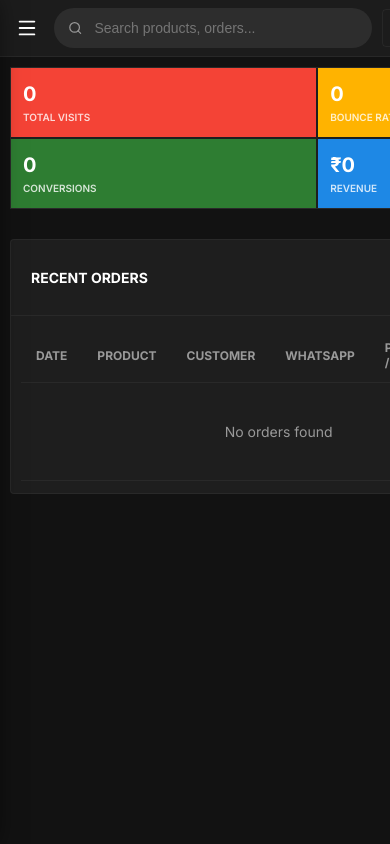
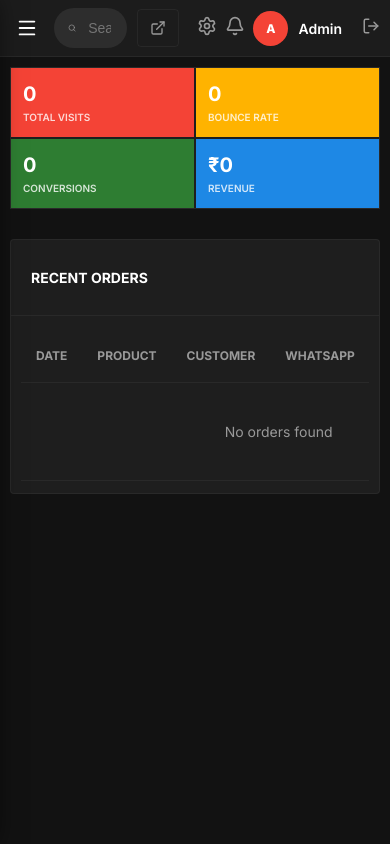
Before and after one commit to kumaranujranchi/premiumott, a PHP site: page /admin/orders in a window 390 px wide; the page is wider, and only the part inside the window is pictured. Run offline with PHP 8.4, Linux system fonts and the light colour scheme; a user stored in the database is signed in; data that the repository does not hold is empty.

Commit message:
admin: fix horizontal scroll - html overflow-x hidden, main-content max-width, box-sizing, css v=3

```diff
--- a/admin/add_product.php
+++ b/admin/add_product.php
@@ -59,7 +59,7 @@ if ($_SERVER['REQUEST_METHOD'] === 'POST') {
     <meta name="viewport" content="width=device-width, initial-scale=1.0">
     <title>Add Product - Premium OTT Admin</title>
     <link href="https://fonts.googleapis.com/css2?family=Inter:wght@400;500;600;700;800&display=swap" rel="stylesheet">
-    <link rel="stylesheet" href="../assets/css/admin.css?v=2">
+    <link rel="stylesheet" href="../assets/css/admin.css?v=3">
     <script src="https://unpkg.com/lucide@latest"></script>
     <link rel="icon" type="image/png" href="../assets/img/favicon.png">
 </head>
--- a/admin/edit_product.php
+++ b/admin/edit_product.php
@@ -69,7 +69,7 @@ if ($_SERVER['REQUEST_METHOD'] === 'POST') {
     <meta name="viewport" content="width=device-width, initial-scale=1.0">
     <title>Edit Product - Premium OTT Admin</title>
     <link href="https://fonts.googleapis.com/css2?family=Inter:wght@400;500;600;700;800&display=swap" rel="stylesheet">
-    <link rel="stylesheet" href="../assets/css/admin.css?v=2">
+    <link rel="stylesheet" href="../assets/css/admin.css?v=3">
     <script src="https://unpkg.com/lucide@latest"></script>
     <link rel="icon" type="image/png" href="../assets/img/favicon.png">
 </head>
--- a/admin/index.php
+++ b/admin/index.php
@@ -21,7 +21,7 @@ $pending_orders = $pdo->query("SELECT COUNT(*) FROM orders WHERE LOWER(status) =
     <meta name="viewport" content="width=device-width, initial-scale=1.0">
     <title>Dashboard - Premium OTT Admin</title>
     <link href="https://fonts.googleapis.com/css2?family=Inter:wght@400;500;600;700;800&display=swap" rel="stylesheet">
-    <link rel="stylesheet" href="../assets/css/admin.css?v=2">
+    <link rel="stylesheet" href="../assets/css/admin.css?v=3">
     <script src="https://unpkg.com/lucide@latest"></script>
     <!-- Favicon -->
     <link rel="icon" type="image/png" href="../assets/img/favicon.png">
--- a/admin/login.php
+++ b/admin/login.php
@@ -34,7 +34,7 @@ if ($_SERVER['REQUEST_METHOD'] === 'POST') {
     <meta name="viewport" content="width=device-width, initial-scale=1.0">
     <title>Login - Premium OTT Admin</title>
     <link href="https://fonts.googleapis.com/css2?family=Inter:wght@400;500;600;700;800&display=swap" rel="stylesheet">
-    <link rel="stylesheet" href="../assets/css/admin.css?v=2">
+    <link rel="stylesheet" href="../assets/css/admin.css?v=3">
     <script src="https://unpkg.com/lucide@latest"></script>
     <!-- Favicon -->
     <link rel="icon" type="image/png" href="../assets/img/favicon.png">
--- a/admin/orders.php
+++ b/admin/orders.php
@@ -36,7 +36,7 @@ $stats = [
     <meta name="viewport" content="width=device-width, initial-scale=1.0">
     <title>Orders - Premium OTT Admin</title>
     <link href="https://fonts.googleapis.com/css2?family=Inter:wght@400;500;600;700;800&display=swap" rel="stylesheet">
-    <link rel="stylesheet" href="../assets/css/admin.css?v=2">
+    <link rel="stylesheet" href="../assets/css/admin.css?v=3">
     <script src="https://unpkg.com/lucide@latest"></script>
     <!-- Favicon -->
     <link rel="icon" type="image/png" href="../assets/img/favicon.png">
--- a/assets/css/admin.css
+++ b/assets/css/admin.css
@@ -21,6 +21,10 @@
     --hover-tertiary: #B71C1C;
 }
 
+html {
+    overflow-x: hidden;
+}
+
 body {
     background-color: var(--bg-dark);
     color: var(--text-main);
@@ -28,6 +32,8 @@ body {
     margin: 0;
     display: flex;
     overflow-x: hidden;
+    width: 100%;
+    max-width: 100vw;
 }
 
 /* Sidebar */
@@ -115,6 +121,8 @@ body {
     min-height: 100vh;
     display: flex;
     flex-direction: column;
+    min-width: 0;
+    overflow-x: hidden;
 }
 
 /* Top Navigation */
@@ -181,6 +189,9 @@ body {
 /* Page Content */
 .content-body {
     padding: 30px;
+    box-sizing: border-box;
+    width: 100%;
+    overflow-x: hidden;
 }
 
 /* Stats Cards Section */
@@ -191,6 +202,8 @@ body {
     margin-bottom: 30px;
     background: var(--border);
     border: 1px solid var(--border);
+    box-sizing: border-box;
+    width: 100%;
 }
 
 .hound-stat-card {
@@ -432,7 +445,7 @@ body.sidebar-open { overflow: hidden; }
     .sidebar-close-btn { display: flex; }
 
     /* Main content: no sidebar offset */
-    .main-content { margin-left: 0; }
+    .main-content { margin-left: 0; width: 100%; max-width: 100vw; overflow-x: hidden; }
 
     /* Top nav */
     .top-nav { padding: 0 14px; gap: 10px; }
@@ -449,7 +462,7 @@ body.sidebar-open { overflow: hidden; }
     .stat-info .stat-value { font-size: 22px; }
 
     /* Content padding */
-    .content-body { padding: 16px; }
+    .content-body { padding: 16px; box-sizing: border-box; overflow-x: hidden; }
     .card-body-hound { padding: 12px 10px; }
 
     /* Tables: horizontal scroll container */
@@ -471,7 +484,7 @@ body.sidebar-open { overflow: hidden; }
     .top-nav { padding: 0 10px; height: 56px; }
 
     /* Content */
-    .content-body { padding: 10px; }
+    .content-body { padding: 10px; box-sizing: border-box; overflow-x: hidden; }
 
     /* Smaller buttons */
     .btn-hound { font-size: 12px; padding: 7px 12px; }
@@ -509,7 +522,7 @@ body.sidebar-open { overflow: hidden; }
     .mob-hide { display: none !important; }
 
     /* Show mobile card list */
-    .product-card-list { display: flex; flex-direction: column; gap: 10px; padding: 10px 0; }
+    .product-card-list { display: flex; flex-direction: column; gap: 10px; padding: 10px 0; width: 100%; box-sizing: border-box; }
 
     .prod-mob-card {
         background: var(--bg-input);
@@ -519,6 +532,9 @@ body.sidebar-open { overflow: hidden; }
         display: flex;
         align-items: flex-start;
         gap: 12px;
+        box-sizing: border-box;
+        width: 100%;
+        min-width: 0;
     }
     .prod-mob-thumb {
         width: 48px; height: 48px;
```
